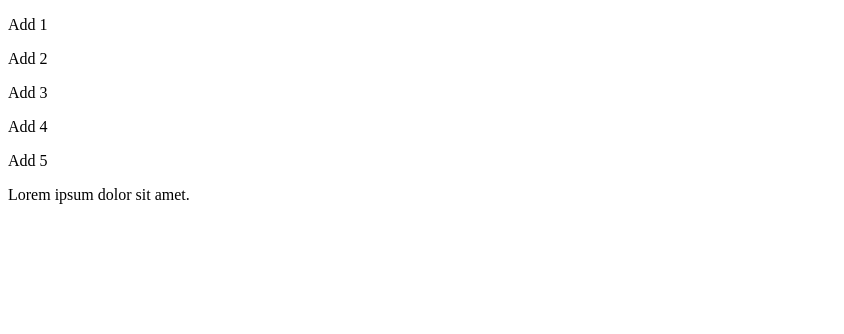
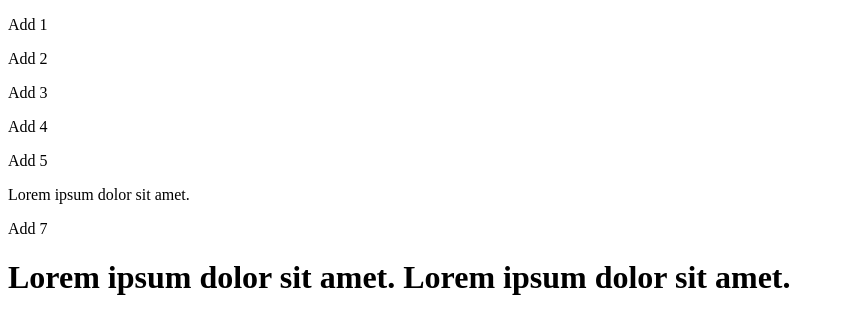
Before and after one commit to Rahmot15/git-practice, a plain HTML site: page index.html in a window 1280 px wide. Shown: the whole page, without its empty margins (0-844 px from the left). Drawn offline with Linux system fonts and the light colour scheme.

Commit message:
commit 4

```diff
--- a/index.html
+++ b/index.html
@@ -11,8 +11,12 @@
         <p>Add 2</p>
         <p>Add 3</p>
         <p>Add 4</p>
+
         <p>Add 5</p>
         <p>Lorem ipsum dolor sit amet.</p>
+
+        <p>Add 7</p>
+        <h1>Lorem ipsum dolor sit amet. Lorem ipsum dolor sit amet.</h1>
     </div>
 </body>
 </html>
```
